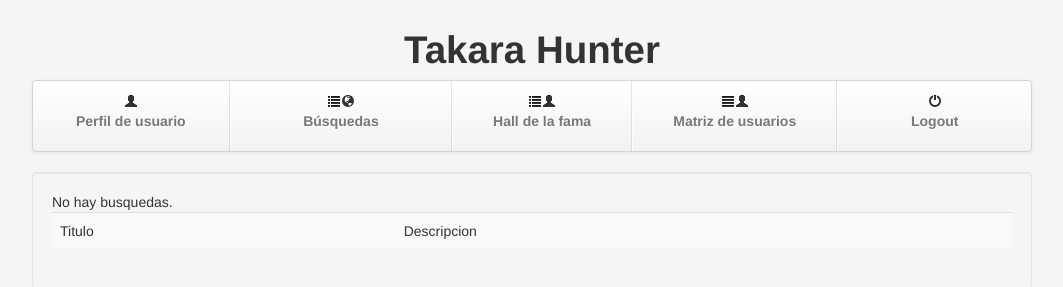
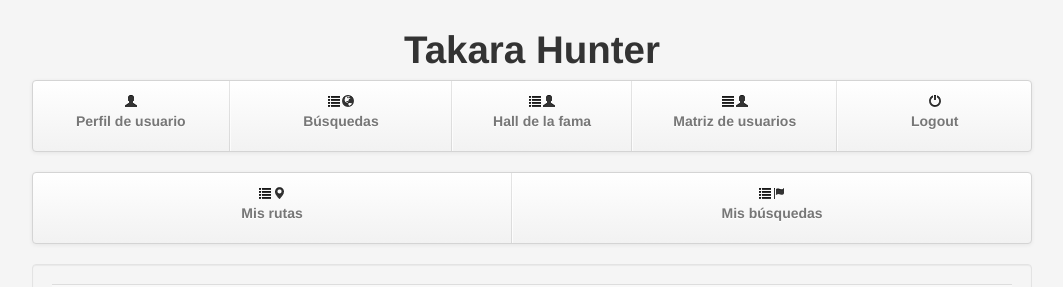
Before and after one commit to jesusnoseq/TakaraHunter, a Django app: page /busquedas/ in a window 1280 px wide. Shown: the top 287 px of the page, without its empty margins (108-1171 px from the left). Run offline with Django 3.2, Linux system fonts and the light colour scheme; a user stored in the database is signed in; data comes from the database, SQL or seed files in the repository; parts of the project's set-up code (start-up, migrations or seed data) failed here and were passed over; some libraries are stand-ins or nearby versions.

Commit message:
corregido la lista de busquedas de alfon

```diff
--- a/TakaraHunter/urls.py
+++ b/TakaraHunter/urls.py
@@ -30,7 +30,7 @@ urlpatterns = patterns('',
 	url(r'^busquedas/unirse/(?P<id_busqueda>\d+)\/[-\w]*$','principal.views.unirseBusqueda'),
 	url(r'^busquedas/salir/(?P<id_busqueda>\d+)\/[-\w]*$','principal.views.salirBusqueda'),
 	url(r'^busquedas/tesoros/atrapar/(?P<id_busqueda>\d+)\/[-\w]*$','principal.views.atraparTesoros'),
-	url(r'^busquedas/crear/$','principal.views.crearBusqueda'),
+	url(r'^busquedas/nueva/$','principal.views.crearBusqueda'),
 	url(r'^busquedas/$','principal.views.listaBusquedas'),
 
 	url(r'^about/$', direct_to_template, {'template': 'sobreNosotros.html'}),
--- a/principal/fixtures/initial_data.json
+++ b/principal/fixtures/initial_data.json
@@ -6,11 +6,11 @@
 	{
 	"model": "principal.Busqueda",
 	"pk": 1,
-	"fields": {      "slug": "onepiece",      "titulo": "One Piece",	"fecha_creacion":"2013-02-01T13:20:30+03:00",	"descripcion":"pero esto que eeeeeeee e eeeeee e e e eee eeeeee" }
+	"fields": {      "slug": "onepiece",      "titulo": "One Piece",	"fecha_modificacion":"2013-02-01T13:20:30+03:00",	"descripcion":"pero esto que eeeeeeee e eeeeee e e e eee eeeeee" }
 	},
 	{
 	"model": "principal.Busqueda",
 	"pk": 2,
-	"fields": {      "slug": "dagronballs",      "titulo": "Bolas de dragon",	"fecha_creacion":"2013-02-01T13:20:30+03:00",	"descripcion":"pero esto que eeeeeeee e eeeeee e e e eee eeeeee" }
+	"fields": {      "slug": "dagronballs",      "titulo": "Bolas de dragon",	"fecha_modificacion":"2013-02-01T13:20:30+03:00",	"descripcion":"pero esto que eeeeeeee e eeeeee e e e eee eeeeee" }
 	}
 ]
--- a/principal/models.py
+++ b/principal/models.py
@@ -58,12 +58,13 @@ class Ruta(models.Model):
 #                                        CLASE BÚSQUEDA
 #-------------------------------------------------------------------------------
 class Busqueda(models.Model):
-    slug = models.SlugField(blank=False,unique=True)
-    titulo = models.CharField(max_length=250,unique=True)
-    descripcion = models.TextField()
-    fecha_creacion = models.DateTimeField(auto_now=True)
+    slug = models.SlugField(blank=False, unique=True)
+    titulo = models.CharField(max_length=250, unique=True, verbose_name="Título", help_text="Título de la búsqueda. 250 caracteres máximo. Debe ser único.")
+    descripcion = models.TextField(verbose_name="Descripción", help_text="Descripción de la búsqueda.")
+    fecha_modificacion = models.DateTimeField(db_index=True, auto_now=True)
     participantes = models.ManyToManyField(User,blank=True,null=True)
-
+    class Meta:
+        ordering=['-fecha_modificacion']
     def __unicode__(self):
         return u"%s" % self.titulo
 
--- a/principal/templates/listaBusquedas.html
+++ b/principal/templates/listaBusquedas.html
@@ -1,25 +1,53 @@
 {% extends "base.html" %}
 
-{% block titulo %}TH | Editar perfil{% endblock %}
+{% block titulo %}TH | Lista búsquedas{% endblock %}
 
+{% block menu_pagina %}
+<div class="navbar">
+	<div class="navbar-inner">
+		<div class="container">
+			<ul class="nav">
+				<li><a href="/rutas"><i class="icon-list"></i><i class="icon-map-marker"></i> <p>Mis rutas</p></a></li>
+				<li><a href="/busquedas"><i class="icon-list"></i><i class="icon-flag"></i> <p>Mis búsquedas</p></a></li>
+			</ul>
+		</div>
+	</div>
+</div>
+{% endblock %}
+
+{% block menu_inferior %}
+{% if user.is_superuser %}
+	<div class="navbar">
+		<div class="navbar-inner">
+			<div class="container">
+				<ul class="nav">
+					<li><a href="/busquedas/nueva"><i class="icon-file"></i><i class="icon-flag"></i> <p>Nueva búsqueda</p></a></li>
+				</ul>
+			</div>
+		</div>
+	</div>
+{% endif %}
+{% endblock %}
 
 {% block contenido %}
 <div class="well sidebar-nav">
 	<table class="table table-striped">
 		<tr>
-			<td>Titulo</td>
-			<td>Descripcion</td>
+			<td>Título</td>
+			<td>Descripción</td>
 		</tr>
 		{% if busquedas %}
 			{% for busqueda in busquedas %}
 				<tr>
 					<td><a href="/busquedas/{{ busqueda.id }}">{{ busqueda.titulo }}</a></td>
-					<td>{{ busqueda.titulo }}</td>
 					<td>{{ busqueda.descripcion }}</td>
 				</tr>
 			{% endfor %}
     	{% else %}
-			<tr>No hay busquedas.</tr>
+			<tr>
+				<td>No hay búsquedas.</td>
+				<td></td>
+			</tr>
     	{% endif %}
 	</table>
 </div>
--- a/principal/views.py
+++ b/principal/views.py
@@ -100,7 +100,7 @@ def listaRutas(request):
 		if ruta.modo == "BICYCLING":
 			ruta.modo = "Biciclet"
 		if ruta.modo == "TRANSIT":
-			ruta.modo = "Transporte públicoe"
+			ruta.modo = "Transporte público"
 	return render_to_response('listaRutas.html',
 	{
 		'rutas':listaRutas
@@ -159,6 +159,7 @@ def unirseBusqueda(request):
 
 @login_required(login_url='/login')
 def listaBusquedas(request):
+	listaBusquedas = Busqueda.objects.all()
 	return render_to_response('listaBusquedas.html',
 	{
 		'busquedas':listaBusquedas
```
Also changed, not shown: principal/admin.py (+12 -1 lines).
